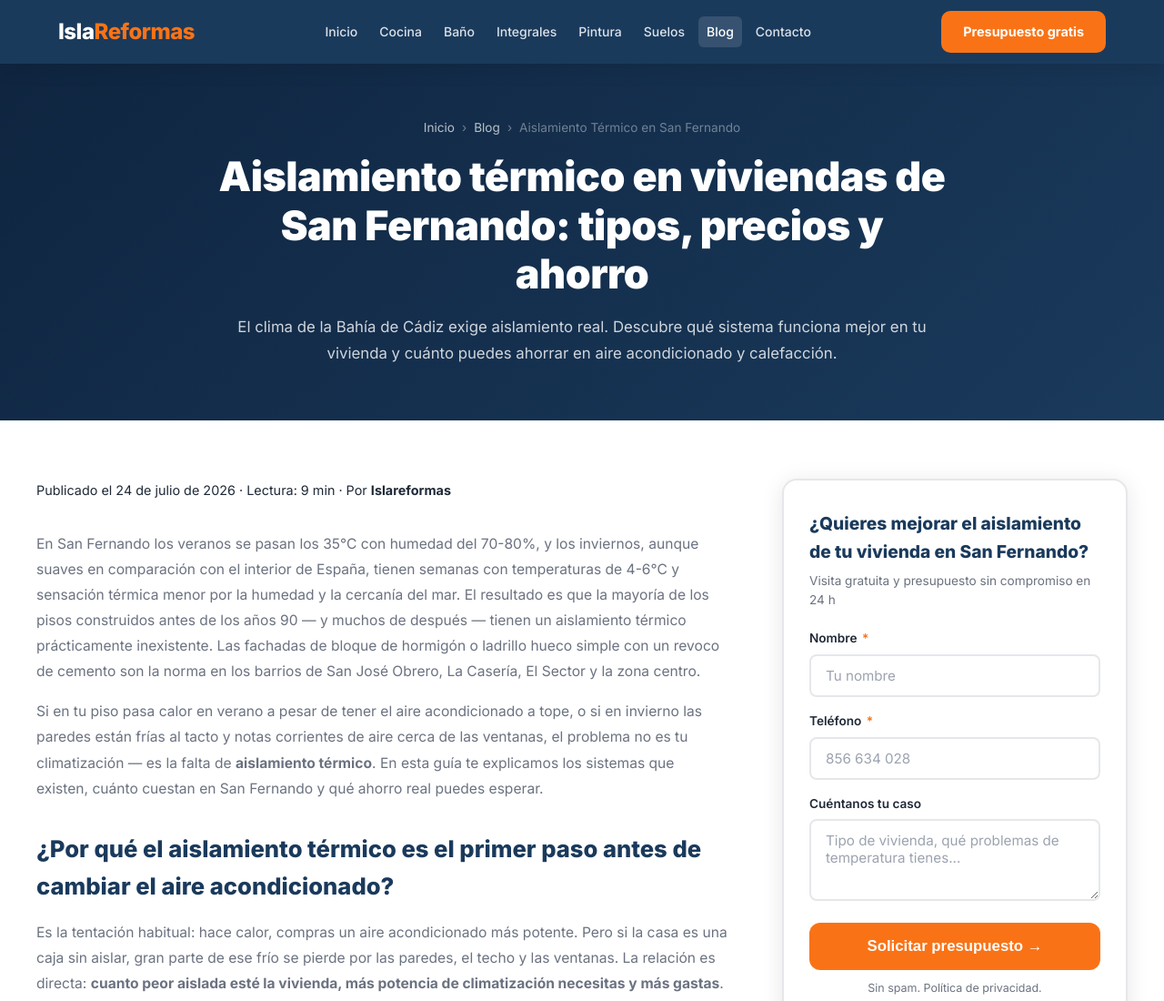
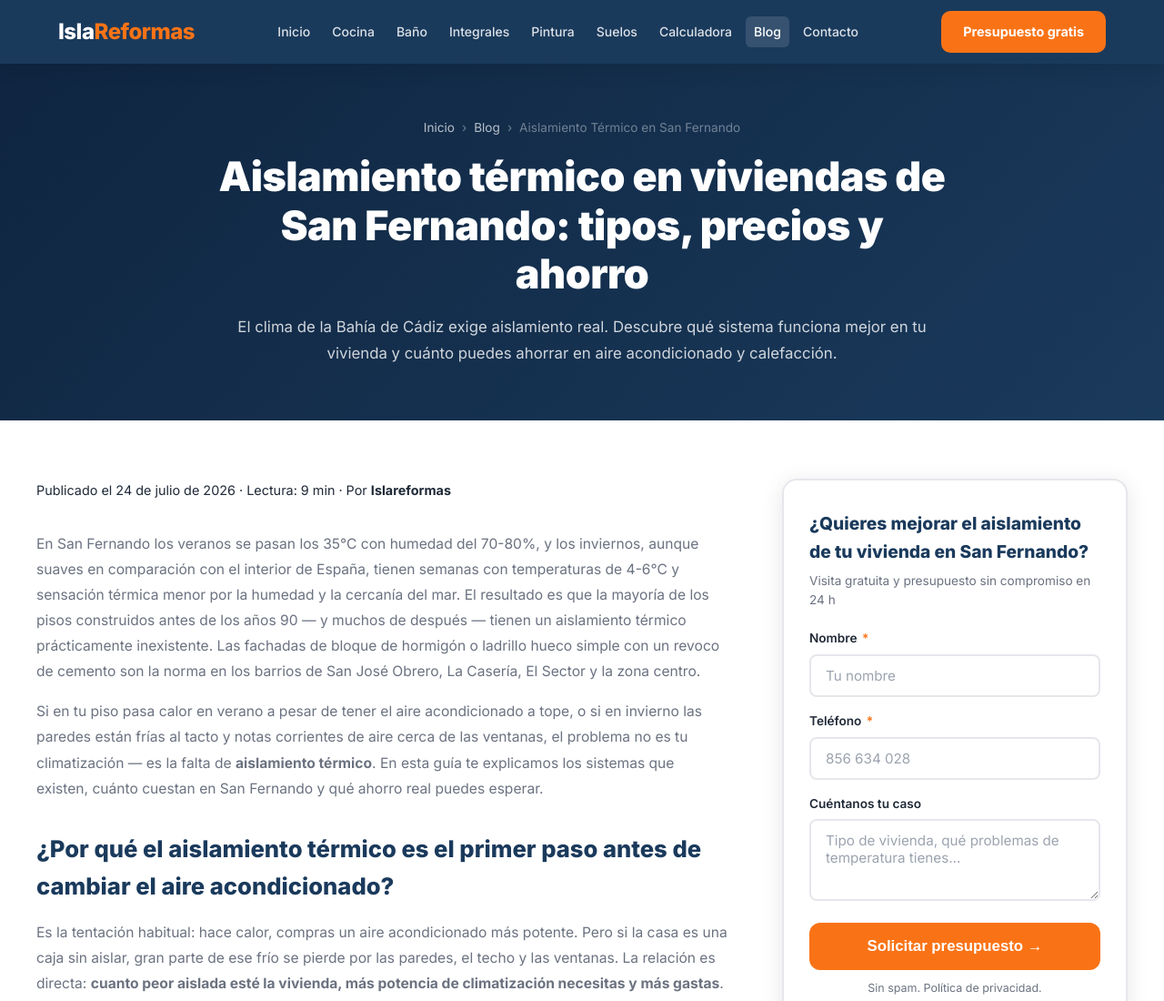
Before and after one commit to NiTTo93/reformassanfernando, a plain HTML site: page blog/aislamiento-termico-vivienda-san-fernando.html in a window 1280 px wide. Shown: the top 1100 px of the page at 91% size. Drawn offline with Linux system fonts and the light colour scheme.

Commit message:
Blog: 'Calculadora' en nav de las 17 entradas

```diff
--- a/blog/aislamiento-termico-vivienda-san-fernando.html
+++ b/blog/aislamiento-termico-vivienda-san-fernando.html
@@ -82,6 +82,7 @@
       <a href="../reformas-integrales.html">Integrales</a>
       <a href="../reformas-pintura.html">Pintura</a>
       <a href="../reformas-suelos.html">Suelos</a>
+      <a href="../calculadora-reformas.html">Calculadora</a>
       <a href="../blog/" class="active">Blog</a>
       <a href="../contacto.html">Contacto</a>
     </nav>
```
Also changed, not shown: blog/albanil-san-fernando-precios.html (+1 -0 lines), blog/cambiar-banera-por-plato-ducha-san-fernando.html (+1 -0 lines), blog/cerramiento-terraza-porche-san-fernando.html (+1 -0 lines), blog/cuanto-cuesta-reforma-integral-san-fernando.html (+1 -0 lines), blog/impermeabilizar-azotea-san-fernando.html (+1 -0 lines), blog/index.html (+1 -0 lines), blog/permisos-reforma-piso-san-fernando.html (+1 -0 lines), blog/pintar-piso-san-fernando-precios.html (+1 -0 lines), blog/reforma-electrica-vivienda-san-fernando.html (+1 -0 lines), blog/reforma-integral-piso-san-fernando-guia.html (+1 -0 lines), blog/reforma-local-comercial-san-fernando.html (+1 -0 lines), blog/reformar-cocina-pequena-san-fernando.html (+1 -0 lines), blog/reformar-piso-antiguo-san-fernando.html (+1 -0 lines), blog/soluciones-banos-pequenos-san-fernando.html (+1 -0 lines), 2 more files.
